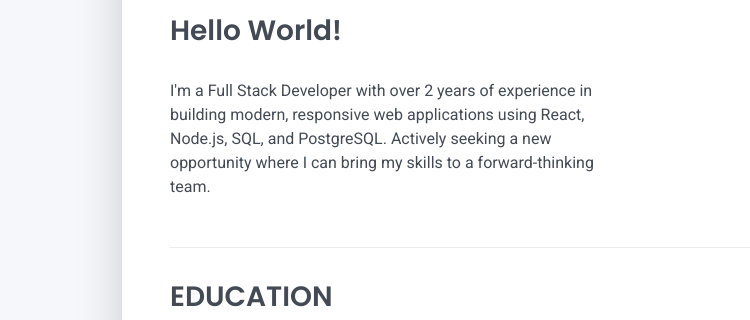
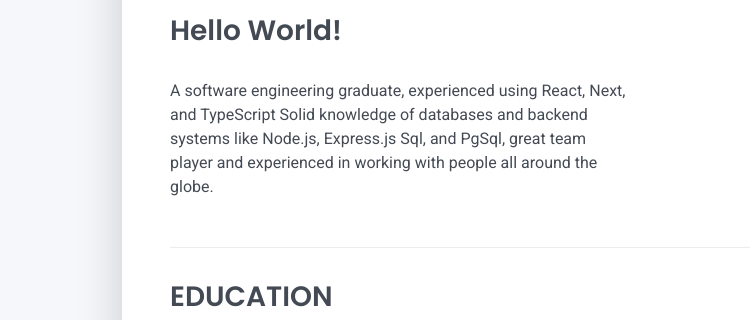
Before and after one commit to madebyahmed/madebyahmed.github.io, a plain HTML site: page index.html in a window 1280 px wide. Shown: the part 371-691 px from the top of the page, 0-750 px from the left. Drawn offline with Linux system fonts and the light colour scheme.

Commit message:
update 11/11/2024

```diff
--- a/index.html
+++ b/index.html
@@ -46,7 +46,10 @@
           <div class="row">
             <div class="col-md-6">
               <h2 class="h3 mb-3">Hello World!</h2>
-              <p>I'm a Full Stack Developer with over 2 years of experience in building modern, responsive web applications using React, Node.js, SQL, and PostgreSQL. Actively seeking a new opportunity where I can bring my skills to a forward-thinking team.</p>
+              <p>A software engineering graduate, experienced using React, Next, and TypeScript Solid knowledge of
+                databases and backend systems like Node.js, Express.js Sql, and PgSql, great team player and experienced
+                in working with people all around the globe.
+                </p>
             </div>
             <div class="col-md-5 offset-md-1">
               <div style="display: flex; justify-content: center;">
```
